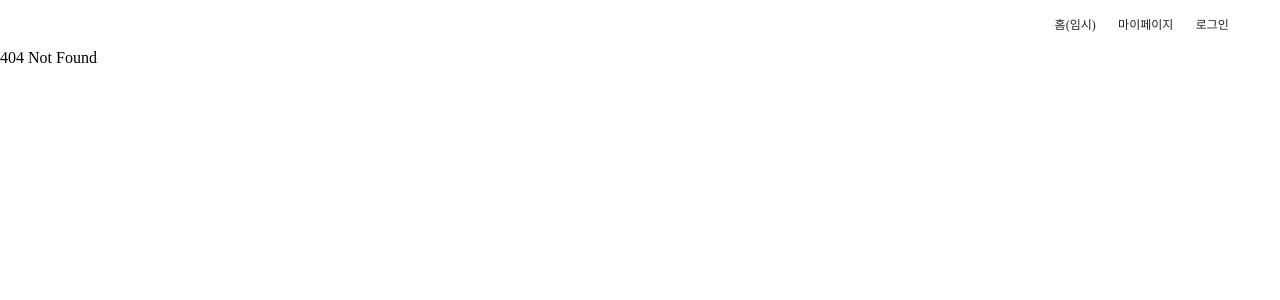
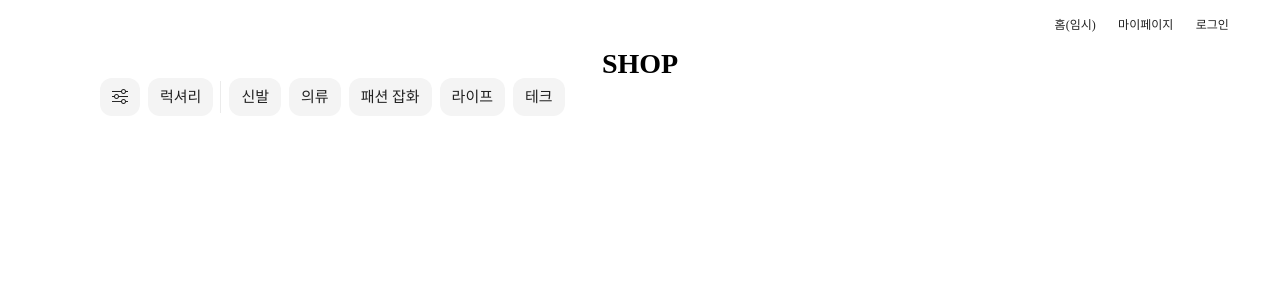
Before and after one commit to yejine2/vue-project-team4, a Vue app: page /search in a window 1280 px wide. Before the commit this address had no page. Shown: the top 300 px of the page. Built offline with nearby package versions, Linux system fonts and the light colour scheme.

Commit message:
feat: Building Search Category Btn

```diff
--- a/src/components/Search.vue
+++ b/src/components/Search.vue
@@ -0,0 +1,176 @@
+<template>
+  <div class="box">
+    <header>
+      <h3 v-if="true">
+        SHOP
+      </h3>
+      <!-- 검색바 들어갈 자리 -->
+      <div
+        v-else
+        class="search"></div>
+    </header>
+    <div class="category">
+      <div class="icon">
+        <i class="bi bi-sliders"></i>
+      </div>
+      <router-link
+        to="#"
+        class="luxury btn_category"
+        @click="category_btn">
+        <p class="name">
+          럭셔리
+        </p>
+      </router-link>
+      <span class="vir_bar"></span>
+      <router-link
+        ref="shoes"
+        to=""
+        class="shoes btn_category"
+        @click="category_btn">
+        <p class="name">
+          신발
+        </p>
+      </router-link>
+      <router-link
+        ref="cloth"
+        to=""
+        class="cloth btn_category"
+        @click="category_btn">
+        <p class="name">
+          의류
+        </p>
+      </router-link>
+      <router-link
+        ref="acc"
+        to=""
+        class="acc btn_category"
+        @click="category_btn">
+        <p class="name">
+          패션 잡화
+        </p>
+      </router-link>
+      <router-link
+        ref="life"
+        to=""
+        class="life btn_category"
+        @click="category_btn">
+        <p class="name">
+          라이프
+        </p>
+      </router-link>
+      <router-link
+        ref="tech"
+        to=""
+        class="tech btn_category"
+        @click="category_btn">
+        <p class="name">
+          테크
+        </p>
+      </router-link>
+    </div>
+    <div class="trend"></div>
+    <div class="banner"></div>
+    <div class="content"></div>
+  </div>
+</template>
+
+<script>
+import { mapStores } from 'pinia'
+import { useAuthStore } from '~/store/auth'
+
+export default {
+  data() {
+    return {
+      category: false,
+      trend: false
+    }
+  },
+  computed: {
+    ...mapStores(useAuthStore, ['banks'])
+  },
+  methods: {
+    category_btn(event) {
+      const target = event.currentTarget
+      this.category = !this.category
+      if(this.category) {
+        target.style.color = '#f15746'
+        target.style.backgroundColor = '#fef7f6'
+        target.style.fontWeight = '700'
+      } else {
+        target.style.color = '#222'
+        target.style.backgroundColor = '#f4f4f4'
+        target.style.fontWeight = '400'
+      }
+      if(target !== this.$refs.shoes) {
+        // 이벤트 외에 요소들 초기화
+        style.color = '#222'
+      }
+    }
+  }
+}
+</script>
+
+<style scoped lang="scss">
+@import url("https://cdn.jsdelivr.net/npm/bootstrap-icons@1.8.3/font/bootstrap-icons.css");
+@import '~/scss/SearchCommon.scss';
+
+.box {
+  margin: 0 100px;
+  header {
+    text-align: center;
+    h3 {
+      font-size: 28px;
+      font-weight: 600;
+      color: #000;
+    }
+  }
+  .category {
+    display: flex;
+    padding-bottom: 16px;
+    .icon {
+      background-color: #f4f4f4;
+      width: 20px;
+      height: 18px;
+      margin-right: 8px;
+      padding: 10px;
+      border-radius: 12px;
+      text-align: center;
+      .bi {
+        width: 20px;
+        height: 20px;
+        color: #222;
+      }
+    }
+    .btn_category {
+      background-color: #f4f4f4;
+      height: 18px;
+      position: relative;
+      margin-left: 8px;
+      padding: 10px 12px;
+      border-radius: 12px;
+      text-align: center;
+      .name {
+        line-height: 18px;
+        font-size: 15px;
+      }
+    }
+    .luxury, .shoes {
+      margin-left: 0;
+    }
+    .vir_bar {
+      height: 3px;
+      position: relative;
+      margin: 0 8px;
+      &::after {
+        content: "";
+        background-color: #ebebeb;
+        width: 1px;
+        height: 32px;
+        position: absolute;
+        top: 100%;
+        right: 0;
+      }
+    }
+  }
+}
+</style>
--- a/src/routes/index.js
+++ b/src/routes/index.js
@@ -25,6 +25,10 @@ export default createRouter({
       component: () => import('~/views/SignUp.vue'),
     },
     {
+      path: '/search',
+      component: () => import('~/components/Search.vue')
+    },
+    {
       path: '/admin',
       component: () => import('~/components/AdminPage.vue'),
     },
--- /dev/null
+++ b/src/scss/SearchCommon.scss
@@ -0,0 +1,11 @@
+a {
+  color: #222;
+  font-size: 12px;
+  text-align: center;
+  text-decoration: none;
+}
+
+input {
+  border: none;
+  outline: none;
+}
```
Also changed, not shown: src/scss/MyCommon.scss (deleted, +0 -18 lines).
